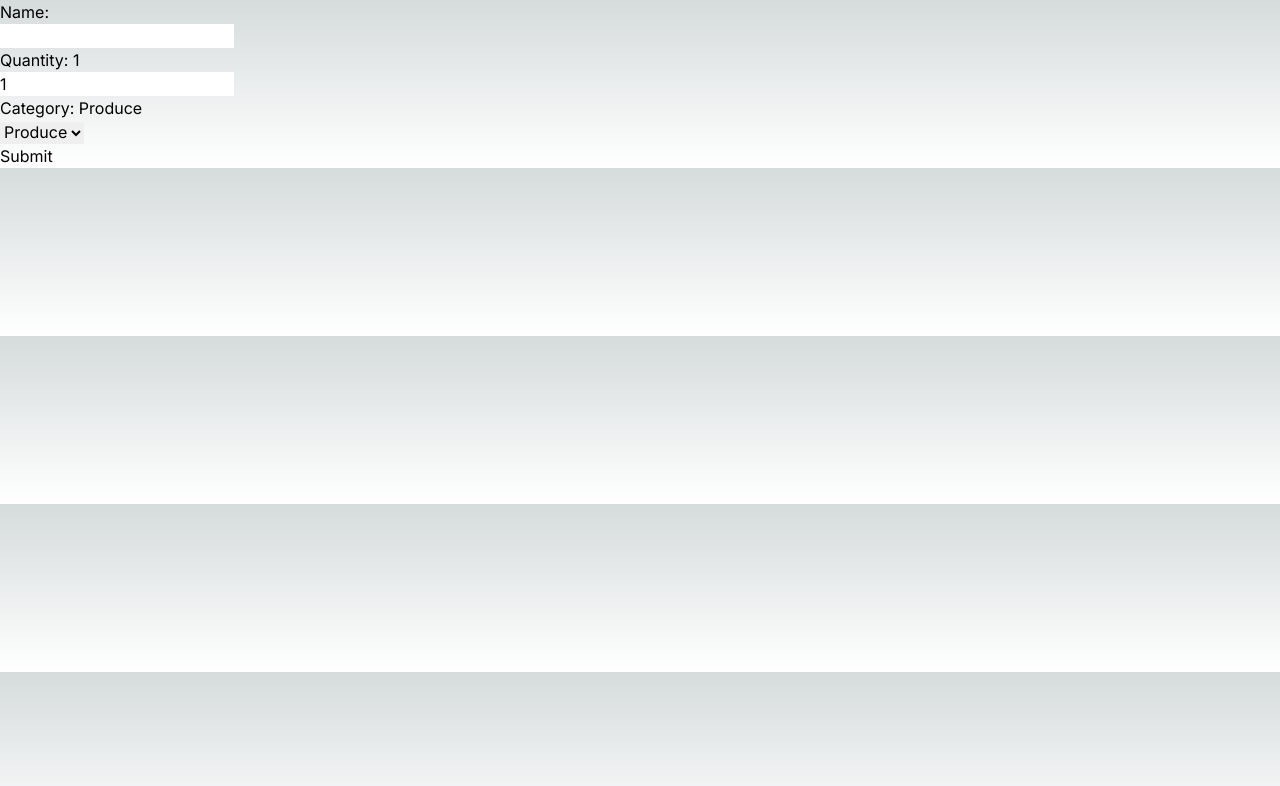
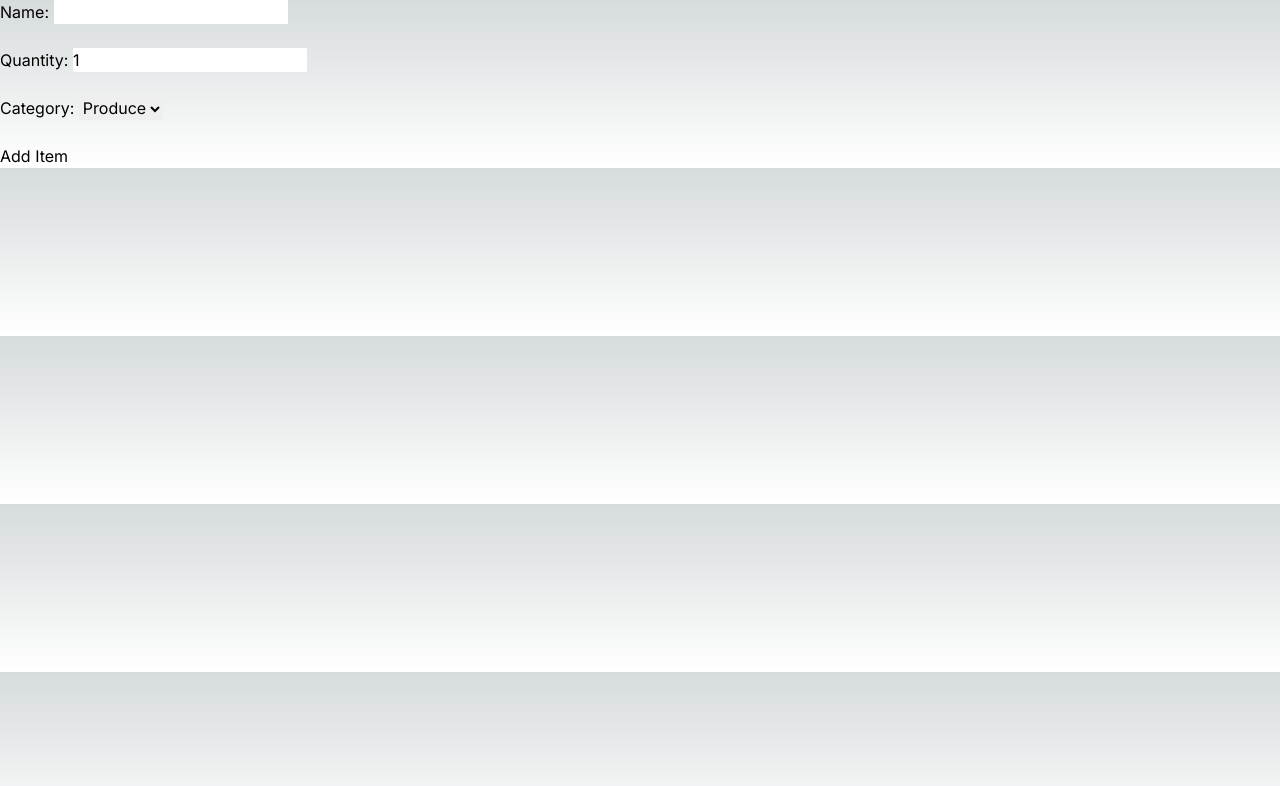
Before and after one commit to GabrielPJL12/cprg306-assignments, a Next.js app: page /week4 in a window 1280 px wide. Shown: the top 786 px of the page. Built offline with nearby package versions, Linux system fonts and the light colour scheme.

Commit message:
Week 4 - functional

```diff
--- a/app/week4/new-item.js
+++ b/app/week4/new-item.js
@@ -0,0 +1,43 @@
+"use client";
+
+import { useState } from "react";
+
+export default function NewItem() {
+    const [name, setName] = useState("");
+    const [quantity, setQuantity] = useState(1);
+    const [category, setCategory] = useState("Produce");
+
+    const handleSubmit = (event) => {
+        event.preventDefault();
+        let item = {name: name, quantity: quantity, category: category}
+        console.log(item);
+
+        alert(`You are submitting\nName: ${name}\nQuantity: ${quantity}\nCategory: ${category}`)
+        setName("");
+        setQuantity(1);
+        setCategory("Produce");
+    };
+
+    return (
+        <main>
+            <form onSubmit={handleSubmit}>
+                <label htmlFor="name">Name: </label>
+                <input id="name" type="text" value={name} onChange={(event) => setName(event.target.value)} />
+                <br /><br />
+                <label htmlFor="quantity">Quantity: </label>
+                <input id="quantity" type="number" value={quantity} onChange={(event) => setQuantity(event.target.value)} />
+                <br /><br />
+                <label htmlFor="category">Category: </label>
+                <select id="category" value={category} onChange={(event) => setCategory(event.target.value)}>
+                    <option value="Produce">Produce</option>
+                    <option value="Dairy">Dairy</option>
+                    <option value="Bakery">Bakery</option>
+                    <option value="Meat">Meat</option>
+                    <option value="Frozen">Frozen</option>
+                </select>
+                <br /><br />
+                <button type="submit">Add Item</button>
+            </form>
+        </main>
+    )
+}
--- a/app/week4/page.js
+++ b/app/week4/page.js
@@ -1,69 +1,5 @@
-"use client";
-
-import { useState } from "react";
 import NewItem from "./new-item.js";
 
-const NameField = () => {
-    const [name, setName] = useState("");
-
-    return (
-        <div>
-            <label for="name">Name: {name}</label><br />
-            <input type="text" id="name" value={name} onChange={e => setName(e.target.value)} />
-        </div>
-    )
+export default function Page() {
+    return <NewItem />
 }
-
-const QuantityField = () => {
-    const [quantity, setQuantity] = useState(1);
-
-    return (
-        <div>
-            <label for="quantity">Quantity: {quantity}</label><br />
-            <input type="number" id="quantity" value={quantity} onChange={e => setQuantity(e.target.value)} />
-        </div>
-    )
-}
-
-const CategoryField = () => {
-    const [category, setCategory] = useState("Produce");
-
-    return (
-        <div>
-            <label for="category">Category: {category}</label><br />
-            <select id="category" value={category} onChange={e => setCategory(e.target.value)}>
-                <option value="Produce">Produce</option>
-                <option value="Dairy">Dairy</option>
-                <option value="Bakery">Bakery</option>
-                <option value="Meat">Meat</option>
-                <option value="Frozen">Frozen</option>
-            </select>
-        </div>
-    )
-}
-
-const SubmitFunction = (event) => {
-    event.preventDefault();
-
-    let item = {name: NameField.name, quantity: QuantityField.quantity, category: CategoryField.category}
-    console.log(item);
-
-    NameField.name = "";
-    QuantityField.quantity = 1;
-    CategoryField.category = "Produce";
-
-    return
-}
-
-export default function form() {
-    return (
-        <form>
-            <NameField />
-            <QuantityField />
-            <CategoryField />
-            <button type="submit" onClick={SubmitFunction}>Submit</button>
-        </form>
-    )
-}
-
-<NewItem />
```
